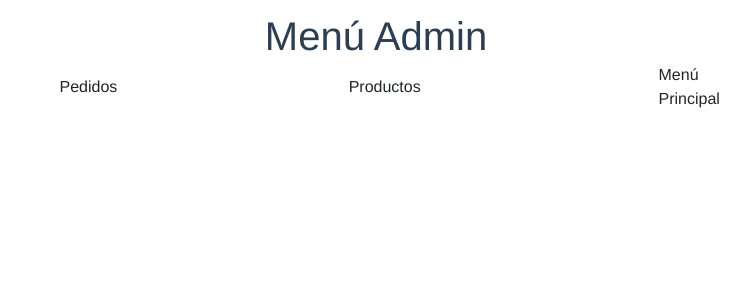
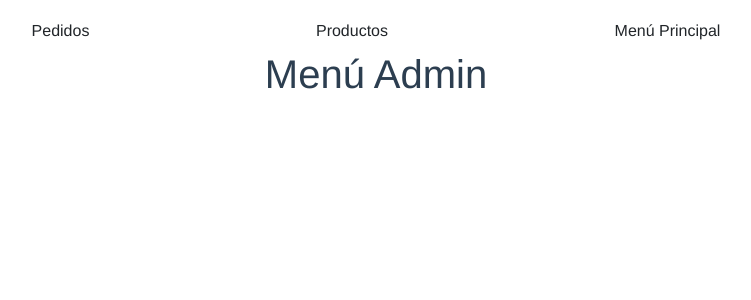
Before and after one commit to BrunodeRenzis/Desafio-Final-Coderhouse-Vue, a Vue app in the folder Desafio-Final/desafio-final/: page /#/admin in a window 1280 px wide. Shown: the top 300 px of the page, without its empty margins (264-1015 px from the left). Built offline with nearby package versions, Linux system fonts and the light colour scheme.

Commit message:
Ajustes panel admin

```diff
--- a/Desafio-Final/desafio-final/src/views/AdminPedidosView.vue
+++ b/Desafio-Final/desafio-final/src/views/AdminPedidosView.vue
@@ -1,6 +1,11 @@
 <template>
     <div>
         <h1>PANEL PEDIDOS</h1>
+        <div class="row">
+        <div class="card col-sm" v-for="pedido in $store.state.pedido" :key="pedido">
+            {{pedido}}
+        </div>
+      </div>
     </div>
 </template>
 
--- a/Desafio-Final/desafio-final/src/views/AdminView.vue
+++ b/Desafio-Final/desafio-final/src/views/AdminView.vue
@@ -1,23 +1,18 @@
 <template>
   <div class="container">
-    <h1>Menú Admin</h1>
-      <div class="row">
-        <div class="card col-sm-6" v-for="pedido in $store.state.pedido" :key="pedido">
-            {{pedido}}
-        </div>
-      </div>
-      <router-view></router-view>
-      <div class="sectionsAdmin">
+    <div class="sectionsAdmin">
         <router-link to="/admin/panelpedidos">
-          <button class="btn col-sm-4">Pedidos</button>
+          <button class="btn col-sm">Pedidos</button>
         </router-link>
         <router-link to="/admin/panelproductos">
-          <button class="btn col-sm-4">Productos</button>
+          <button class="btn col-sm">Productos</button>
         </router-link>
         <router-link to="/admin">
-          <button class="btn col-sm-4" id="menuPrincipal">Menú Principal</button>
+          <button class="btn col-sm" id="menuPrincipal">Menú Principal</button>
         </router-link>
       </div>
+    <h1>Menú Admin</h1>
+      <router-view></router-view>
   </div>
 </template>
 
```
